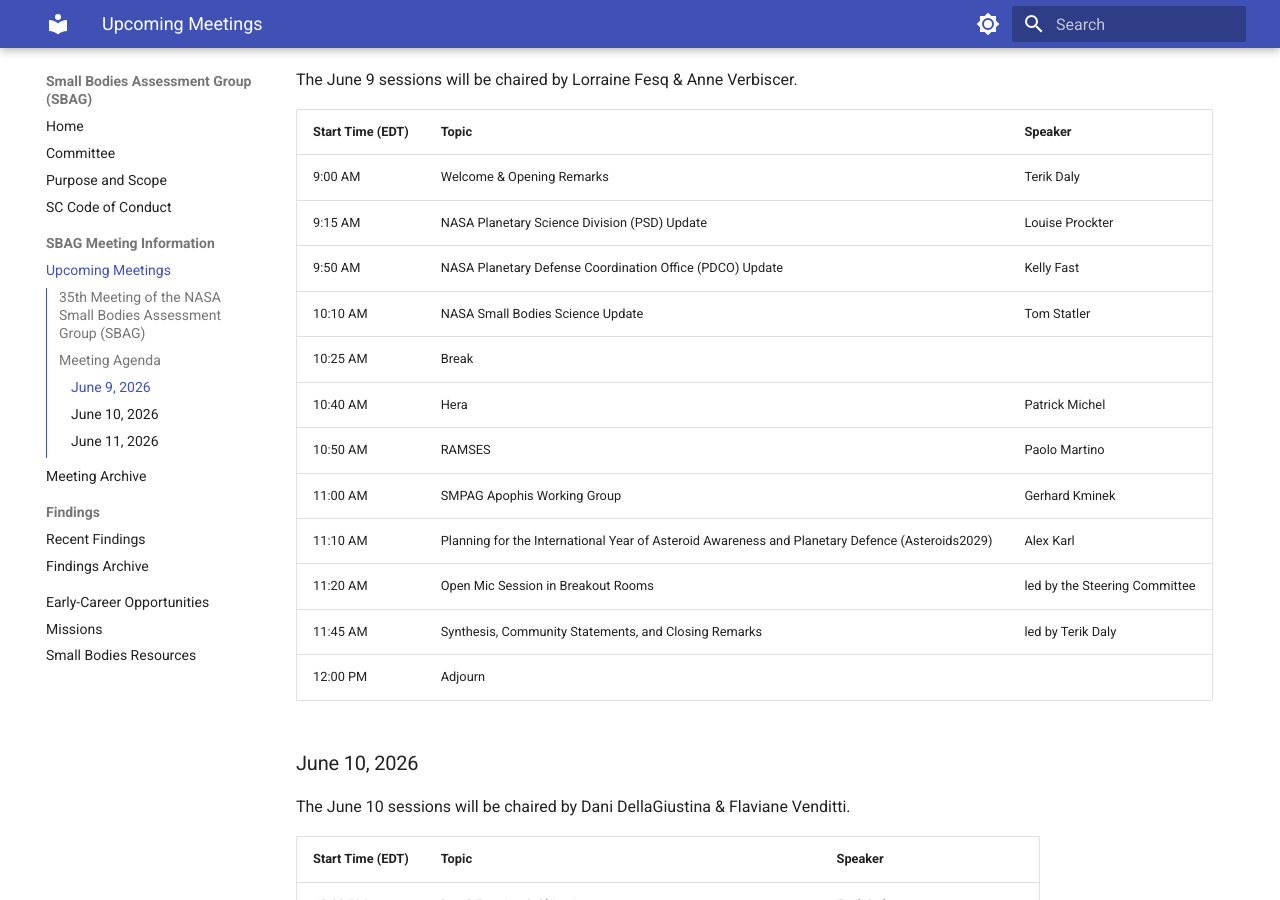
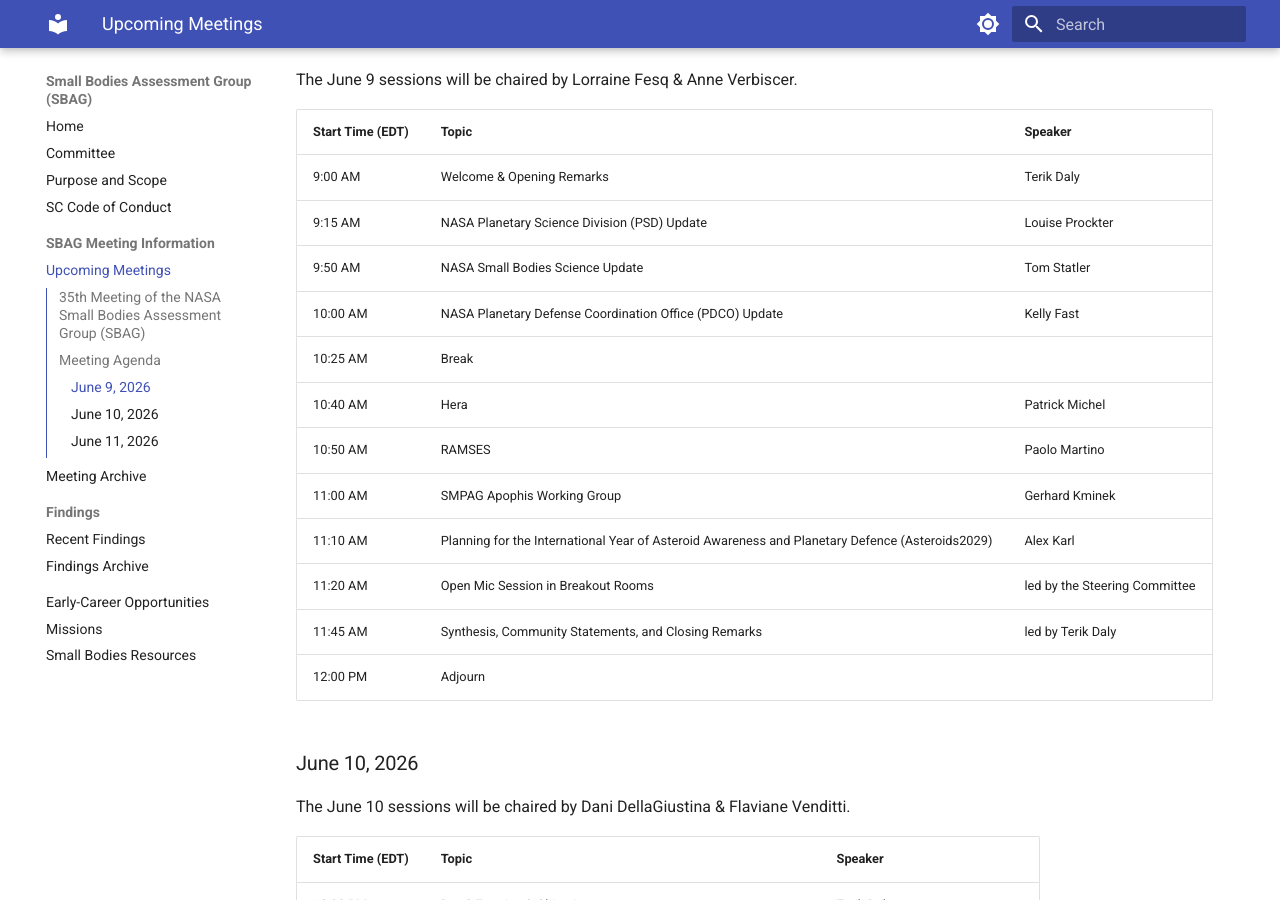
Before and after one commit to SmallBodiesAssessmentGroup/SBAG-Website, an MkDocs documentation site: the page built from docs/meetings/index.md, in a window 1280 px wide and 900 px high, scrolled down 502 px. Built offline with MkDocs 1.6.1 and Material for MkDocs 9.7.7, drawn with Linux system fonts in a browser that asks for light colours.

Commit message:
Update index.md
Kelly and Tom needed to swap timeslots, so I've done so.

```diff
--- a/docs/meetings/index.md
+++ b/docs/meetings/index.md
@@ -19,8 +19,8 @@ The June 9 sessions will be chaired by Lorraine Fesq & Anne Verbiscer.
 |------------------|-------|----------|
 | 9:00 AM | Welcome & Opening Remarks | Terik Daly |
 | 9:15 AM | NASA Planetary Science Division (PSD) Update | Louise Prockter |
-| 9:50 AM | NASA Planetary Defense Coordination Office (PDCO) Update | Kelly Fast |
-| 10:10 AM | NASA Small Bodies Science Update | Tom Statler |
+| 9:50 AM | NASA Small Bodies Science Update | Tom Statler |
+| 10:00 AM | NASA Planetary Defense Coordination Office (PDCO) Update | Kelly Fast |
 | 10:25 AM | Break |  |
 | 10:40 AM | Hera | Patrick Michel |
 | 10:50 AM | RAMSES | Paolo Martino |
```
